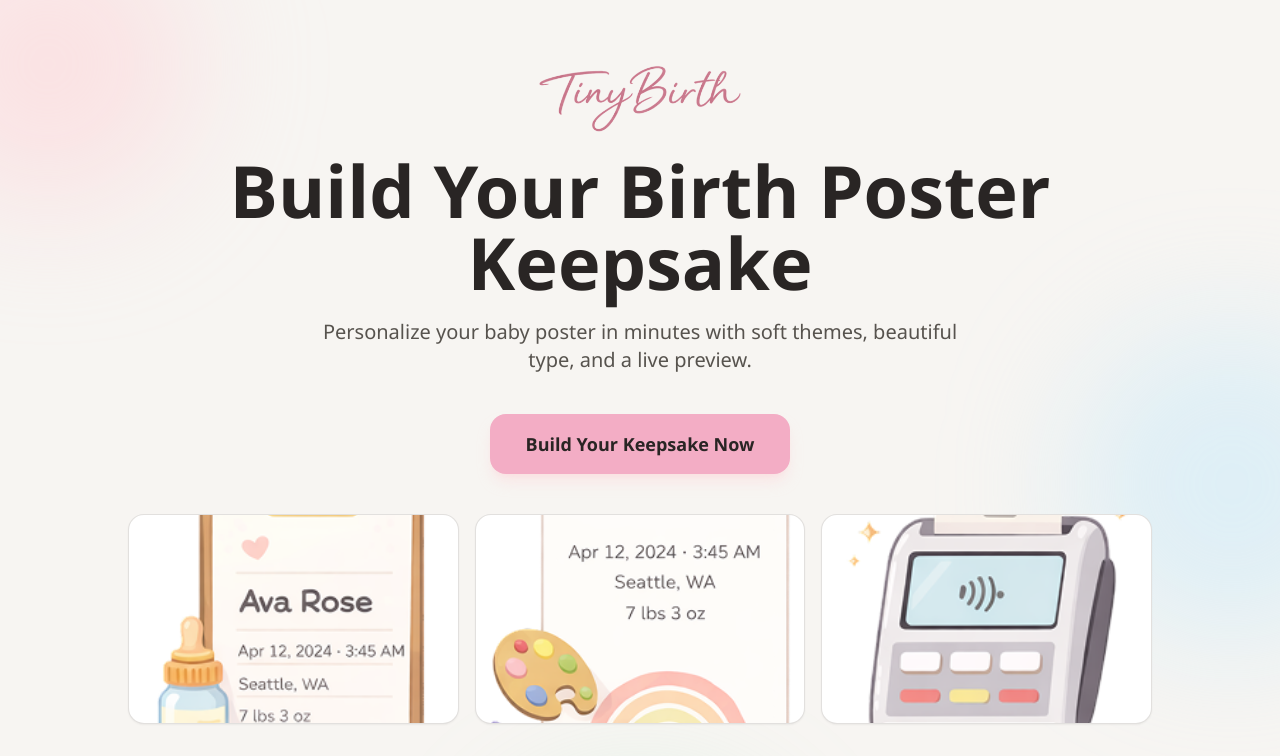
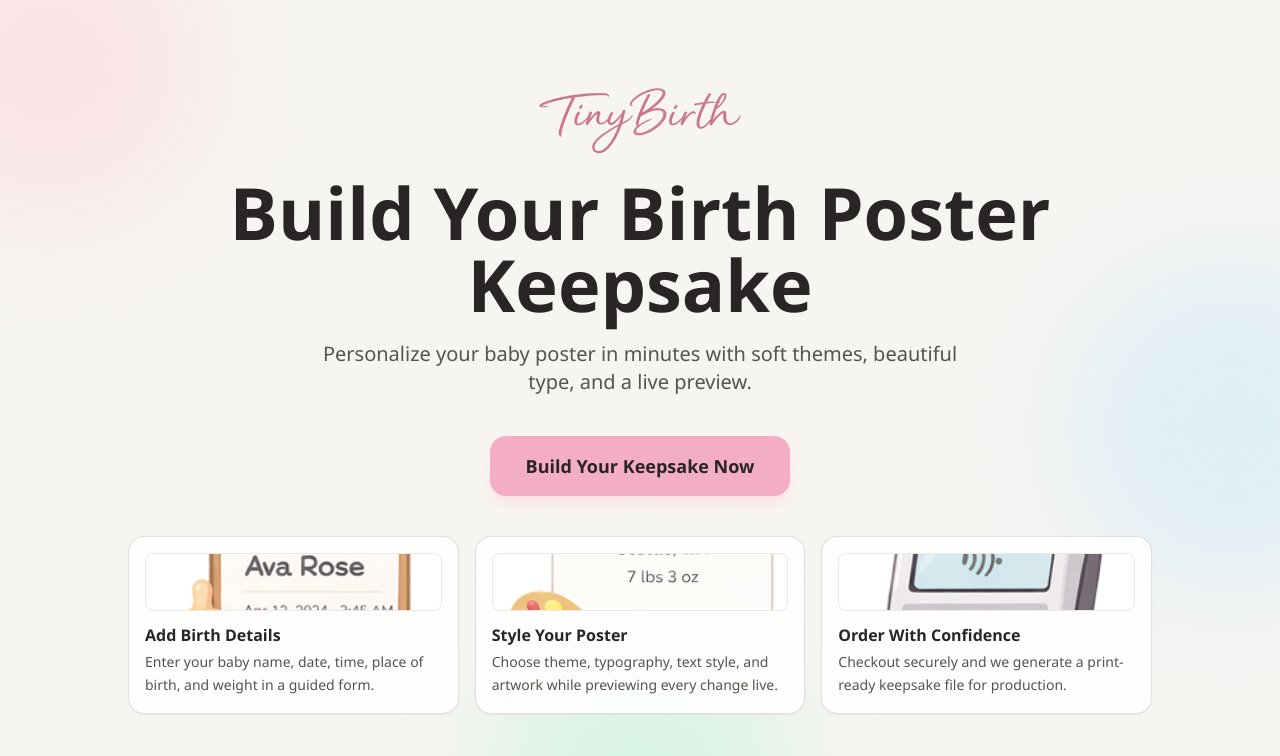
Before and after one commit to alzer81-81/baby-keepsakes, a Next.js app: page / in a window 1280 px wide. Shown: the top 756 px of the page. Built offline with nearby package versions, Linux system fonts and the light colour scheme.

Commit message:
Use uploaded image icons in homepage explainer cards

```diff
--- a/app/page.tsx
+++ b/app/page.tsx
@@ -4,17 +4,17 @@ import Link from "next/link";
 export default function HomePage() {
   const cards = [
     {
-      icon: "✍︎",
+      icon: "/home-1.png",
       title: "Add Birth Details",
       text: "Enter your baby name, date, time, place of birth, and weight in a guided form."
     },
     {
-      icon: "🎨",
+      icon: "/home-2.png",
       title: "Style Your Poster",
       text: "Choose theme, typography, text style, and artwork while previewing every change live."
     },
     {
-      icon: "🖨",
+      icon: "/home-3.png",
       title: "Order With Confidence",
       text: "Checkout securely and we generate a print-ready keepsake file for production."
     }
@@ -41,23 +41,11 @@ export default function HomePage() {
           Build Your Keepsake Now
         </Link>
 
-        <div className="mt-10 grid w-full gap-3 sm:grid-cols-3 sm:gap-4">
-          <figure className="overflow-hidden rounded-2xl border border-stone-300/70 bg-white shadow-sm">
-            <Image src="/home-1.png" alt="Poster sample one" width={900} height={700} className="h-44 w-full object-cover sm:h-52" />
-          </figure>
-          <figure className="overflow-hidden rounded-2xl border border-stone-300/70 bg-white shadow-sm">
-            <Image src="/home-2.png" alt="Poster sample two" width={900} height={700} className="h-44 w-full object-cover sm:h-52" />
-          </figure>
-          <figure className="overflow-hidden rounded-2xl border border-stone-300/70 bg-white shadow-sm">
-            <Image src="/home-3.png" alt="Poster sample three" width={900} height={700} className="h-44 w-full object-cover sm:h-52" />
-          </figure>
-        </div>
-
-        <div className="mt-8 grid w-full gap-3 text-left sm:grid-cols-3 sm:gap-4">
+        <div className="mt-10 grid w-full gap-3 text-left sm:grid-cols-3 sm:gap-4">
           {cards.map((card) => (
             <article key={card.title} className="rounded-2xl border border-stone-300/70 bg-white/85 p-4 shadow-sm">
-              <div className="mb-3 inline-flex h-8 w-8 items-center justify-center rounded-lg bg-[#fbe4ed] text-sm text-stone-700">
-                <span aria-hidden>{card.icon}</span>
+              <div className="mb-3 overflow-hidden rounded-lg border border-stone-200/80 bg-white">
+                <Image src={card.icon} alt={`${card.title} icon`} width={360} height={200} className="h-14 w-full object-cover" />
               </div>
               <h2 className="text-base font-bold text-stone-800">{card.title}</h2>
               <p className="mt-1 text-sm leading-relaxed text-stone-600">{card.text}</p>
```
